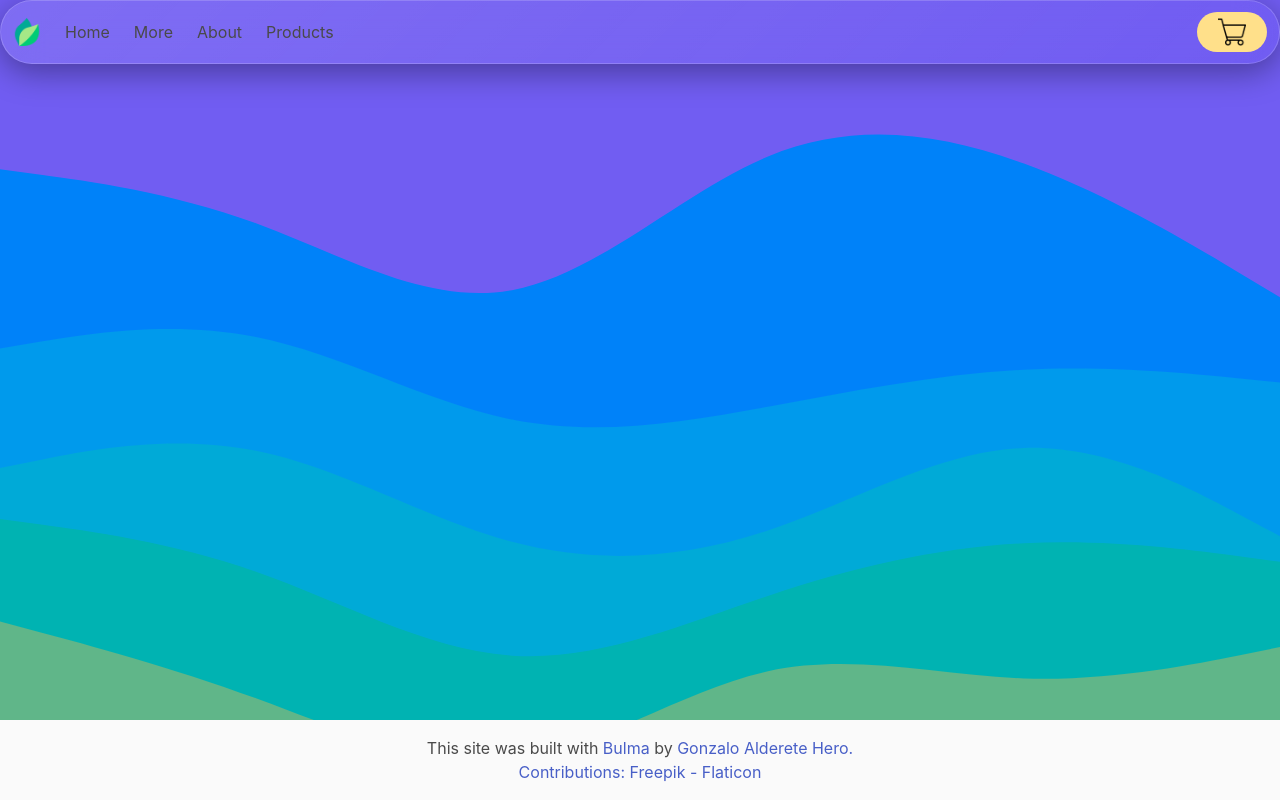
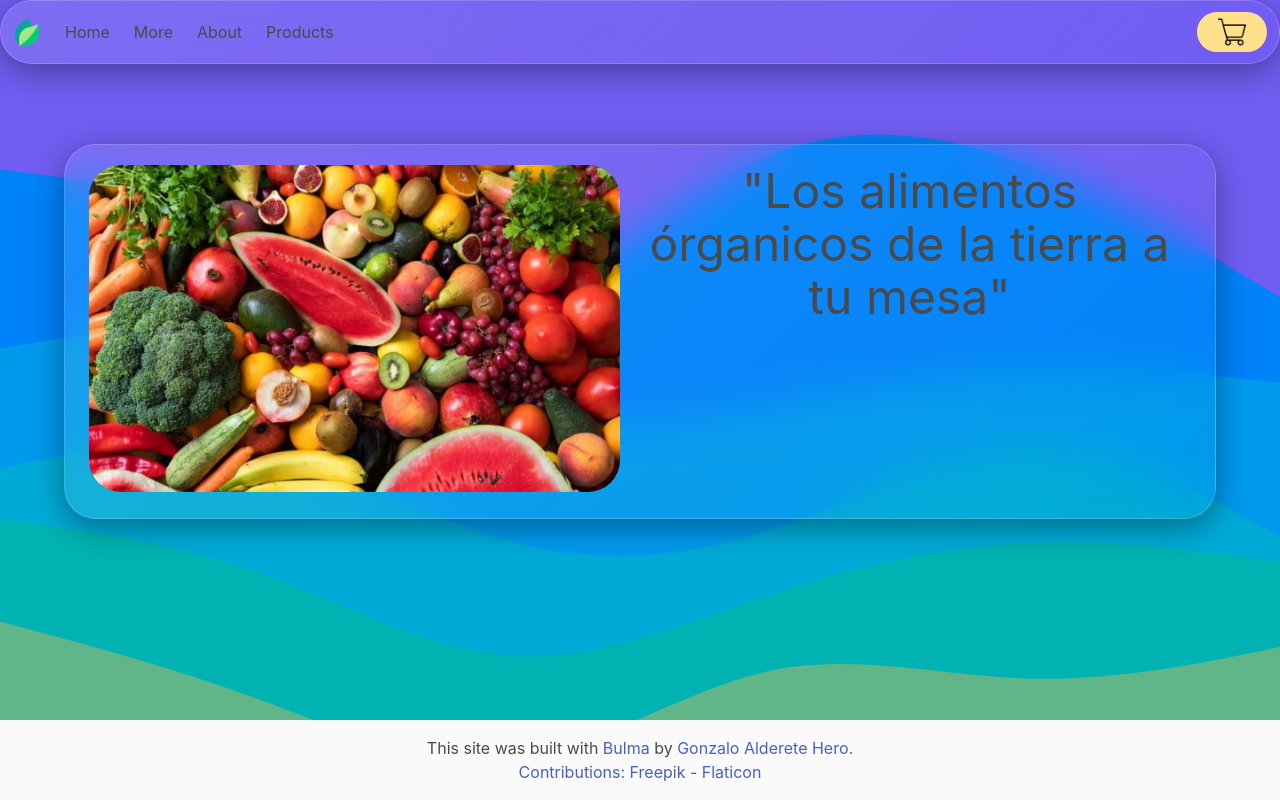
Before and after one commit to GAldereteHero/ProyCursoReact, a React (Create React App) app: page / in a window 1280 px wide. Built offline with nearby package versions, Linux system fonts and the light colour scheme.

Commit message:
Se agrega componentes CartWidget y ItemListContainer

```diff
--- a/src/App.js
+++ b/src/App.js
@@ -1,16 +1,21 @@
-import 'materialize-css/dist/css/materialize.min.css';
-import 'bulma/css/bulma.min.css';
+import "materialize-css/dist/css/materialize.min.css";
+import "bulma/css/bulma.min.css";
 import "./App.css";
 
 import { NavBar } from "./components/Navbar/Navbar.js";
 import { Footer } from "./components/Footer/Footer.js";
+import { ItemListContainer } from "./components/Containers/ItemListContainer/ItemListContainer.js";
+import { SpacerBlock } from "./components/Containers/SpacerBlock/SpacerBlock.js";
 
 function App() {
+
+  const msj = "Los alimentos órganicos de la tierra a tu mesa";
   return (
     <div className="App">
       <NavBar />
+      <SpacerBlock props={5} />  {/*Props: Specify the space in rem*/}
+      <ItemListContainer greeting={msj} />
       <Footer />
-
     </div>
   );
 }
--- /dev/null
+++ b/src/components/Containers/ItemListContainer/ItemListContainer.js
@@ -0,0 +1,22 @@
+import React from "react";
+import "./style.css"
+import imgFood from "./organicFood.png";
+
+export const ItemListContainer = ({ greeting }) => {
+  return (
+    <>
+      <div class="container ">
+        <div class="notification glass-effect">
+          <div className="columns">
+            <div className="column">
+              <img className="border-radius" src={imgFood} alt="Comida organica" />
+            </div>
+            <div className="column">
+              <h1 className="has-text-centered is-size-1">"{greeting}"</h1>
+            </div>
+          </div>
+        </div>
+      </div>
+    </>
+  );
+};
--- /dev/null
+++ b/src/components/Containers/ItemListContainer/style.css
@@ -0,0 +1,3 @@
+.border-radius {
+    border-radius: 32px;
+}
--- /dev/null
+++ b/src/components/Containers/SpacerBlock/SpacerBlock.js
@@ -0,0 +1,17 @@
+import React from "react";
+
+export const SpacerBlock = ({props}) => {
+
+    const styles = {
+      margin: {
+          marginBottom: `${props}rem`,
+
+      },
+    };
+
+    return (
+        <>
+      <div style={styles.margin} class="block"></div>
+    </>
+  );
+};
```
Also changed, not shown: src/components/Containers/ItemListContainer/organicFood.png (added).
